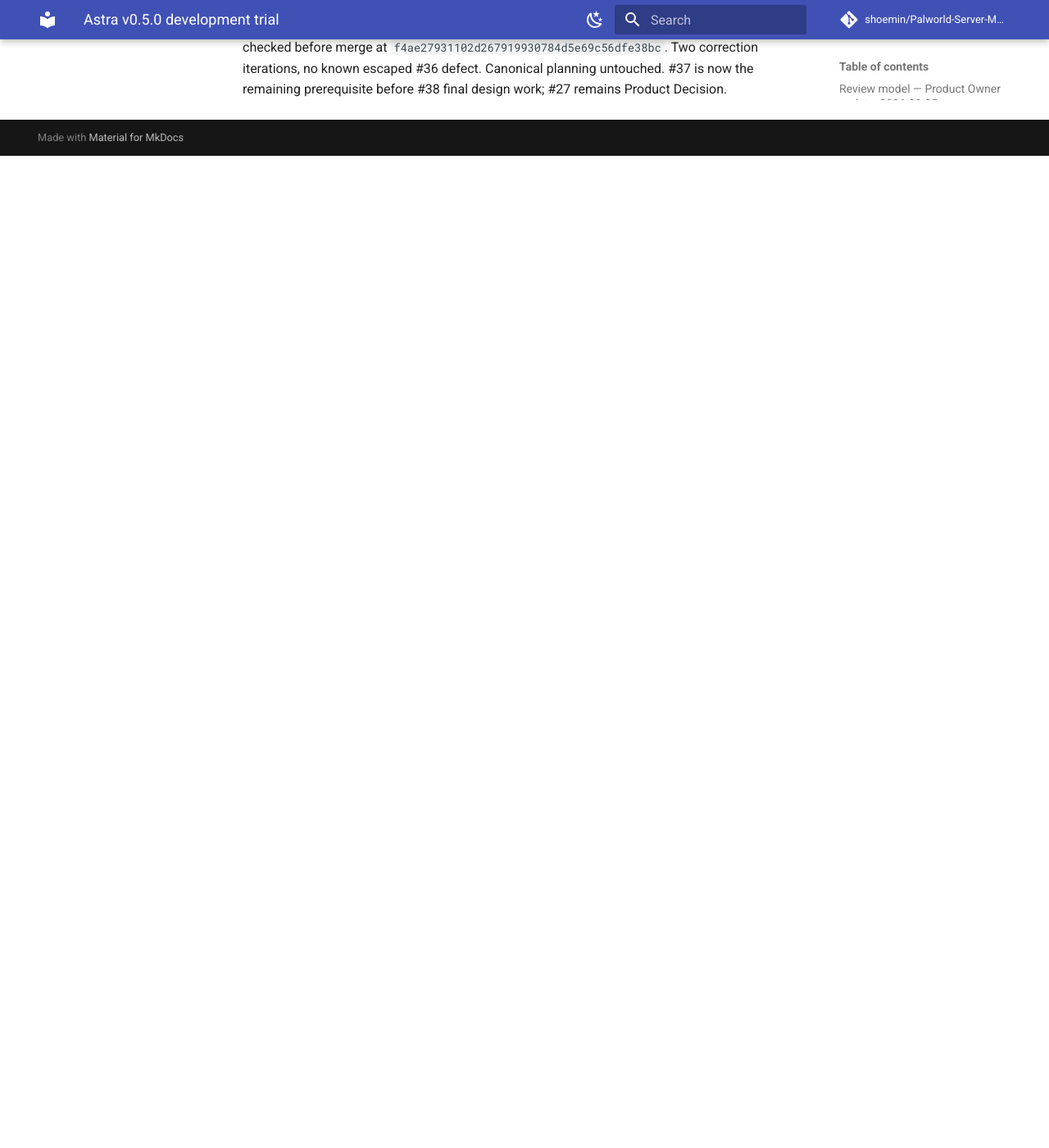
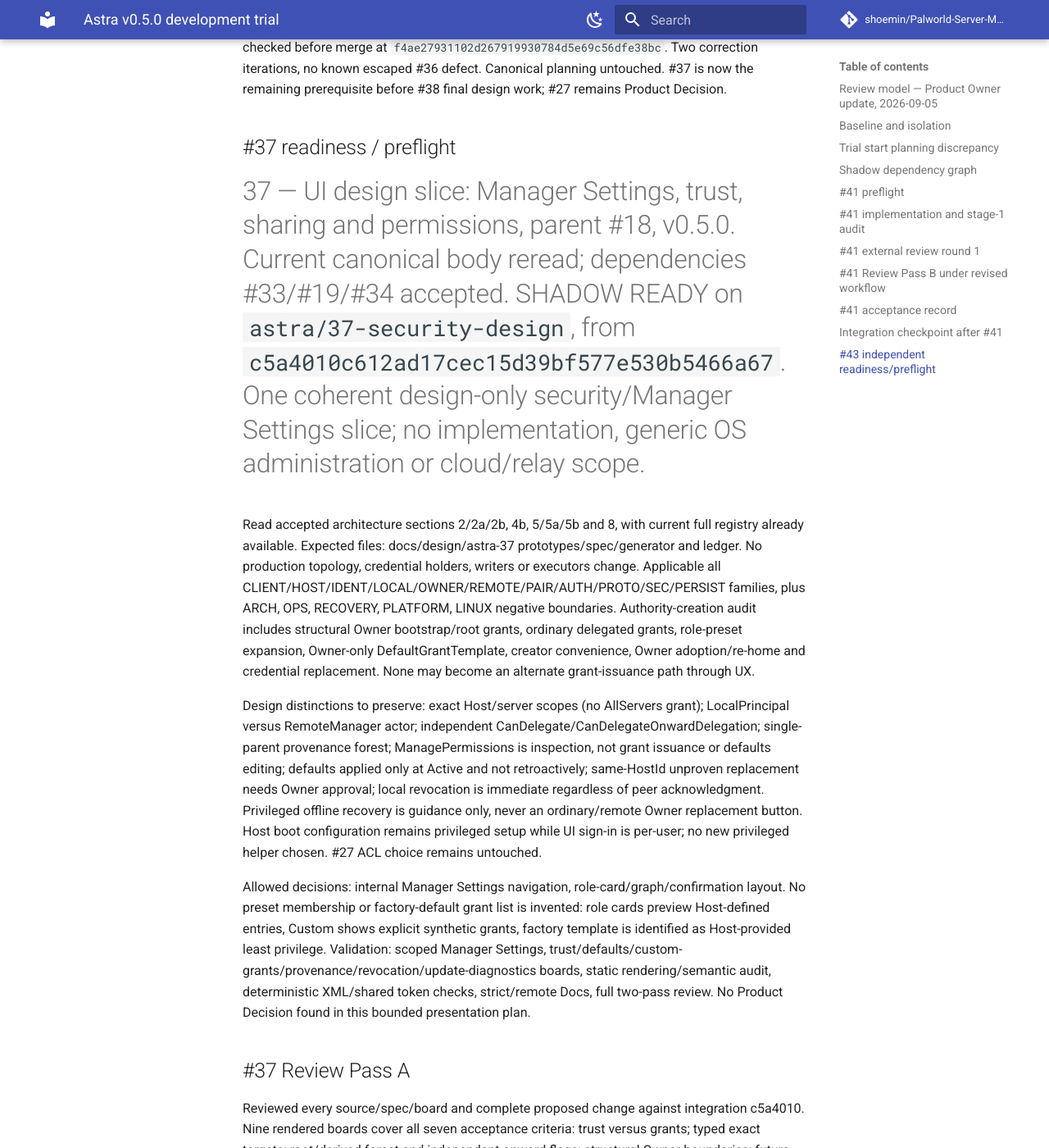
Before and after one commit to shoemin/Palworld-Server-Manager, an MkDocs documentation site: the page built from docs/experiments/astra-v0.5.0-trial.md, in a window 1280 px wide and 1400 px high, scrolled down 24769 px. Shown: the whole window at 82% size. Built offline with MkDocs 1.6.1 and Material for MkDocs 9.7.7, drawn with Linux system fonts in a browser that asks for light colours; comment, search, counter and statistics services are not loaded; before the commit the page ends 24959 px from its top, so only the background shows below that; some of the changed text lies outside the part shown.

Commit message:
docs(astra): design Manager Settings and scoped authorization UX

```diff
--- a/docs/experiments/astra-v0.5.0-trial.md
+++ b/docs/experiments/astra-v0.5.0-trial.md
@@ -330,3 +330,32 @@ Rendered the final gallery and repeated design checks; no further defect on repe
 ## #36 integration checkpoint / #37 readiness
 
 Shadow #36 DONE. PR #66 final HEAD `4d37fe7d48910a96c7c844566d858871dd81d35b` passed local design checks and remote Docs `33989699852`; exact metadata/base and correction checked before merge at `f4ae27931102d267919930784d5e69c56dfe38bc`. Two correction iterations, no known escaped #36 defect. Canonical planning untouched. #37 is now the remaining prerequisite before #38 final design work; #27 remains Product Decision.
+## #37 readiness / preflight
+
+#37 — UI design slice: Manager Settings, trust, sharing and permissions, parent #18, v0.5.0. Current canonical body reread; dependencies #33/#19/#34 accepted. SHADOW READY on `astra/37-security-design`, from `c5a4010c612ad17cec15d39bf577e530b5466a67`. One coherent design-only security/Manager Settings slice; no implementation, generic OS administration or cloud/relay scope.
+
+Read accepted architecture sections 2/2a/2b, 4b, 5/5a/5b and 8, with current full registry already available. Expected files: docs/design/astra-37 prototypes/spec/generator and ledger. No production topology, credential holders, writers or executors change. Applicable all CLIENT/HOST/IDENT/LOCAL/OWNER/REMOTE/PAIR/AUTH/PROTO/SEC/PERSIST families, plus ARCH, OPS, RECOVERY, PLATFORM, LINUX negative boundaries. Authority-creation audit includes structural Owner bootstrap/root grants, ordinary delegated grants, role-preset expansion, Owner-only DefaultGrantTemplate, creator convenience, Owner adoption/re-home and credential replacement. None may become an alternate grant-issuance path through UX.
+
+Design distinctions to preserve: exact Host/server scopes (no AllServers grant); LocalPrincipal versus RemoteManager actor; independent CanDelegate/CanDelegateOnwardDelegation; single-parent provenance forest; ManagePermissions is inspection, not grant issuance or defaults editing; defaults applied only at Active and not retroactively; same-HostId unproven replacement needs Owner approval; local revocation is immediate regardless of peer acknowledgment. Privileged offline recovery is guidance only, never an ordinary/remote Owner replacement button. Host boot configuration remains privileged setup while UI sign-in is per-user; no new privileged helper chosen. #27 ACL choice remains untouched.
+
+Allowed decisions: internal Manager Settings navigation, role-card/graph/confirmation layout. No preset membership or factory-default grant list is invented: role cards preview Host-defined entries, Custom shows explicit synthetic grants, factory template is identified as Host-provided least privilege. Validation: scoped Manager Settings, trust/defaults/custom-grants/provenance/revocation/update-diagnostics boards, static rendering/semantic audit, deterministic XML/shared token checks, strict/remote Docs, full two-pass review. No Product Decision found in this bounded presentation plan.
+## #37 Review Pass A
+
+Reviewed every source/spec/board and complete proposed change against integration c5a4010. Nine rendered boards cover all seven acceptance criteria: trust versus grants; typed exact targets; root/derived forest and independent onward flags; structural Owner boundaries; future-only defaults; subtree preview; unsupported action with reason. Canonical scope maps General/Appearance/trust/defaults/grants/provenance/revocation/recovery/update-history to concrete boards. No production files change.
+
+Two review-only correction iterations: restored the permanent server rail when Manager Settings initially replaced it; added a concrete unsupported history-export control because prose alone was weak unavailable-capability evidence. All nine initial renders inspected; final changes checked in generator/SVG. Deterministic XML and shared contrast checks for #34–#37 PASS, strict docs PASS. No automated-test defect or known escaped #37 defect. No live keyboard, security or field test is claimed by static art.
+
+| Invariant IDs | Why affected / evidence | Result |
+|---|---|---|
+| ARCH-001/002, CLIENT-001, PLATFORM-001 | Docs-only diff; frozen WPF and dependency topology untouched | PASS |
+| HOST-001/002, PERSIST-001 | Authoritative Host context; no UI writer; offline recovery retains same lock | PASS |
+| CLIENT-002/003, LOCAL-001–004, OWNER-001/002 | No private Host key/client shortcut, first-connection Owner, group enrollment or ordinary Owner reset; privileged preparation/intended-user completion | PASS |
+| IDENT-001/002, REMOTE-001/002 | Full Host and server identities, typed actors and local-to-remote dual authorization | PASS |
+| IDENT-003/004, PAIR-001–004 | Rotation versus loss; PeerBound no management; Owner-gated known identity; immediate unilateral revocation, no distributed transaction | PASS |
+| AUTH-001–005 | Exact type/target/source and both independent flags; preset/default paths obey issuance; Owner-only nonretroactive templates; forest cascade leaves independent roots | PASS |
+| PROTO-001 | Negotiated support; unknown/unsupported denied, no version-string authority or raw-file fallback | PASS |
+| OPS-001–004, RECOVERY-001 | Recheck stale graph before commit; Host owns effects; no new lock/recovery kind or blind retry | PASS / unchanged mechanisms |
+| SEC-001 | No actual secrets; redacted history; #27 storage policy explicitly unresolved | PASS boundary |
+| MIG-001, PLATFORM-002, LINUX-001 | No migration, generic OS UI, service shell or Linux production | Unaffected / PASS boundary |
+
+Stale-reference audit examined trust-as-authority, ManagePermissions-as-issuer, default retroactivity, derived rights escalation, HostId changes, global-server scopes, own-Owner remote authority, peer-ack revocation, guessed preset membership, recovery and #27 ACL assumptions. Final design preserves accepted semantics; Pass A clean. PR then independent Pass B required.
```
Also changed, not shown: docs/design/astra-37/README.md (added, +75 -0 lines), docs/design/astra-37/generate.py (added, +145 -0 lines), docs/design/astra-37/appearance.svg (added), docs/design/astra-37/defaults.svg (added), docs/design/astra-37/general.svg (added), docs/design/astra-37/grants.svg (added), docs/design/astra-37/provenance.svg (added), docs/design/astra-37/recovery.svg (added), docs/design/astra-37/revocation.svg (added), docs/design/astra-37/trust.svg (added), docs/design/astra-37/updates-diagnostics.svg (added).
